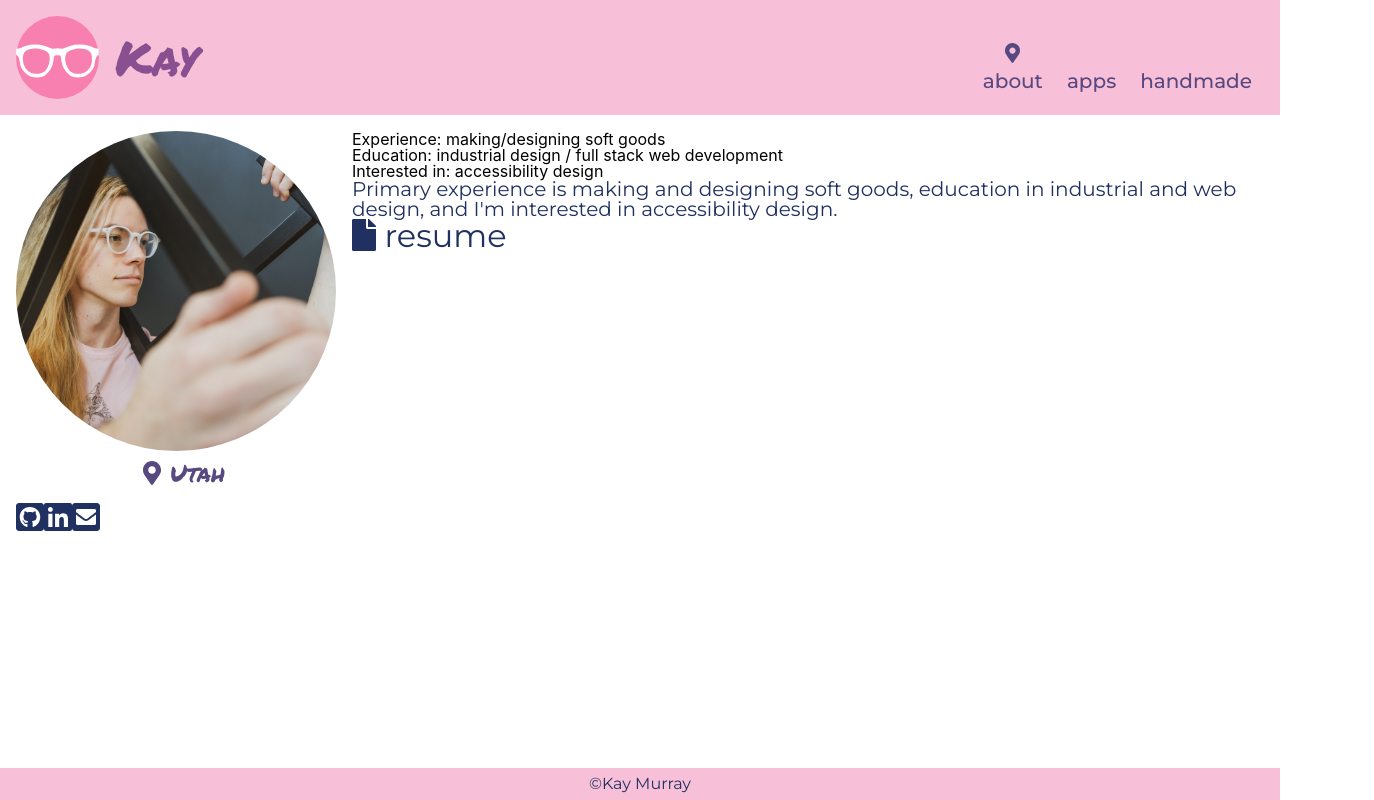
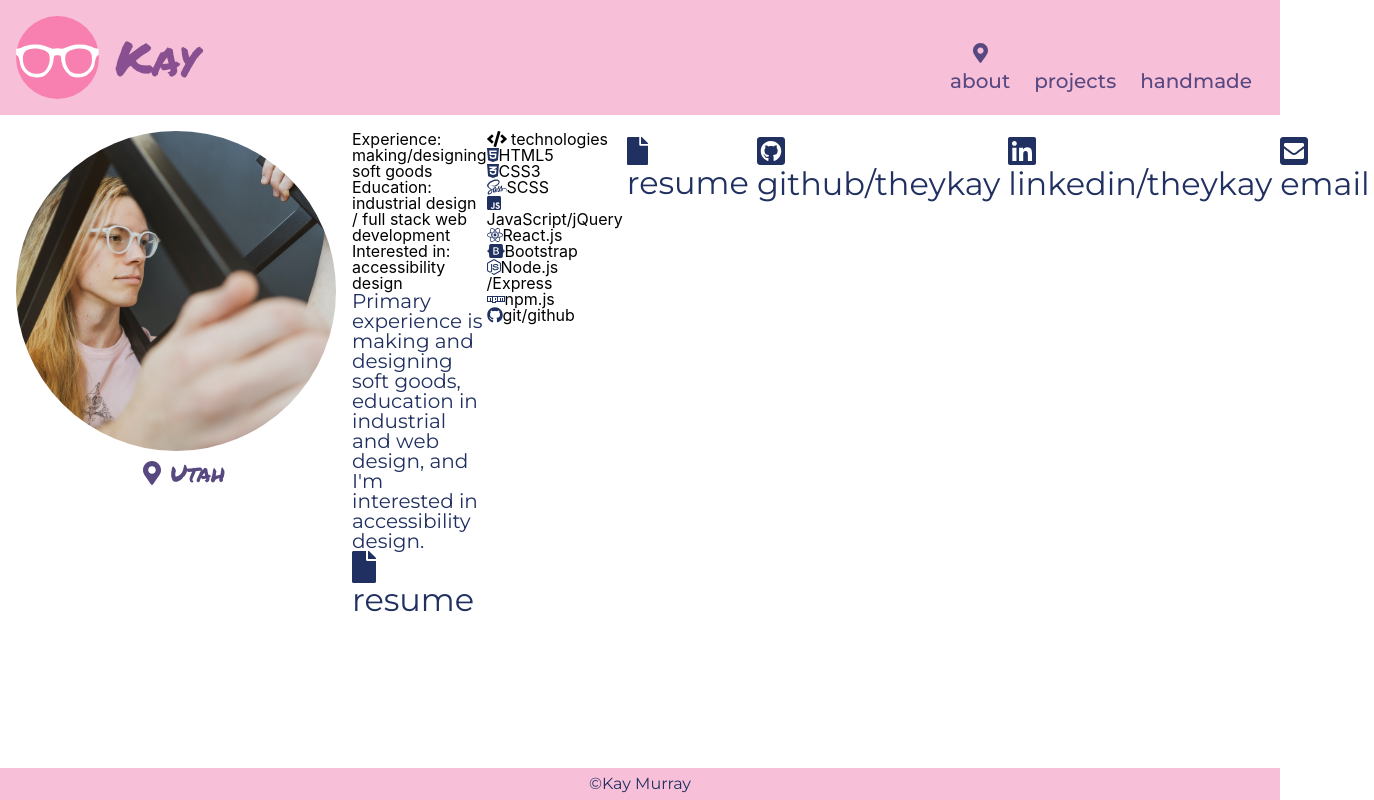
Before and after one commit to theykay/bubblegum, a React (Create React App) app: page / in a window 1280 px wide. Shown: the whole page, 1374 px wide, since content can reach past the window. Built offline with nearby package versions, Linux system fonts and the light colour scheme.

Commit message:
working on content for about me page and styling

```diff
--- a/src/Components/Header/header.scss
+++ b/src/Components/Header/header.scss
@@ -1,21 +1,18 @@
 /* dropdown menu animation */
 /* https://codinhood.com/micro/10-dropdown-menu-animations-css-transform */
 @import '../../styles/main.scss';
-@import '../../styles/partials/colors';
-@import '../../styles/partials/screens';
-@import '../../styles/partials/fonts';
 
 #pageHead {
   background-color: $colorLight;
   display: flex;
   align-items: center;
-  padding: 1rem;
   @include xs {
     flex-direction: column;
     justify-content: center;
-    padding-bottom: 0;
+    padding: 1rem 0 0 0;
   }
   @include sm {
+    padding: 1rem;
     flex-direction: row;
     justify-content: space-between;
   }
--- a/src/Components/Menu/Menu.jsx
+++ b/src/Components/Menu/Menu.jsx
@@ -19,7 +19,7 @@ const Menu = () => {
         </li>
         <li className={(usePathname() === '/digital' && 'menuItem current') || 'menuItem'} id="link2">
           <FontAwesomeIcon className={(usePathname() === '/digital' && 'showIcon') || 'hideIcon'} icon={faMapMarkerAlt} />
-          <Link className="menuLink" to='/digital'>apps</Link>
+          <Link className="menuLink" to='/digital'>projects</Link>
         </li>
         <li className={(usePathname() === '/handmade' && 'menuItem current') || 'menuItem'} id="link3">
           <FontAwesomeIcon className={(usePathname() === '/handmade' && 'showIcon') || 'hideIcon'} icon={faMapMarkerAlt} />
--- a/src/Components/Menu/menu.scss
+++ b/src/Components/Menu/menu.scss
@@ -57,6 +57,9 @@
   font-size: 1.25rem;
   padding: 0.5rem 0.75rem;
   border-radius: .25rem;
+  @include xs {
+    padding: 0.5rem 0;
+  }
   // &:link {}
   // &:visited {}
   &:hover {
--- a/src/Pages/AboutMe/AboutMe.jsx
+++ b/src/Pages/AboutMe/AboutMe.jsx
@@ -4,7 +4,8 @@ import './AboutMe.scss';
 import { FontAwesomeIcon } from '@fortawesome/react-fontawesome';
 import { faEnvelopeSquare, faMapMarkerAlt, faFile } from '@fortawesome/free-solid-svg-icons';
 import { faGithubSquare, faLinkedin } from '@fortawesome/free-brands-svg-icons';
-// import { faDiscord } from '@fortawesome/free-brands-svg-icons';
+import { faCode, faDatabase } from '@fortawesome/free-solid-svg-icons';
+import { faHtml5, faCss3Alt, faSass, faJsSquare, faReact, faBootstrap, faNodeJs, faNpm, faGithub } from '@fortawesome/free-brands-svg-icons';
 import ProfilePic from '../../images/profile.jpeg';
 import Resume from '../../images/KayMurray.pdf';
 
@@ -15,28 +16,6 @@ const AboutMe = () => {
         <section>
           <img id="profPic" src={ProfilePic} alt="me artistically draped around an overturned chair" />
           <h3 id="location"><FontAwesomeIcon icon={faMapMarkerAlt} /> Utah</h3>
-          <ul className="meLinks">
-            <li>
-              <a className="profLink" href="https://github.com/theykay" title="github/theykay" target="_blank" rel="noreferrer">
-                <FontAwesomeIcon icon={faGithubSquare} />
-              </a>
-            </li>
-            <li>
-              <a className="profLink" href="https://www.linkedin.com/in/theykay" title="linked/theykay" target="_blank" rel="noreferrer">
-                <FontAwesomeIcon icon={faLinkedin} />
-              </a>
-            </li>
-            {/* <li>
-              <a className="profLink" href="https://discord.gg/sKc5mWq" title="discord/theykay" target="_blank" rel="noreferrer">
-                <FontAwesomeIcon icon={faDiscord} />
-              </a>
-            </li> */}
-            <li>
-              <a className="profLink" href="mailto:murraykyleb@gmail.com" title="gmail/murraykyleb" target="_blank" rel="noreferrer">
-                <FontAwesomeIcon icon={faEnvelopeSquare} />
-              </a>
-            </li>
-          </ul>
         </section>
         <section>
           <article id="metails">
@@ -49,10 +28,64 @@ const AboutMe = () => {
             <Link id="resumeLink" className="profLink" to={Resume} title="opens in new tab" target="_blank"><FontAwesomeIcon icon={faFile} /> resume</Link>
           </article>
         </section>
-        <article id="plsContinue">
+        <section id="plsContinue">
           {/* random stuff about me */}
           {/* <p>Bad at video games but still enjoy playing</p> */}
-        </article>
+        </section>
+        <section id="skills">
+          <ul id="technologies"><FontAwesomeIcon icon={faCode} /> technologies
+            <li className="techItem">
+              <FontAwesomeIcon className="techIcon" icon={faHtml5} />HTML5
+            </li>
+            <li className="techItem">
+              <FontAwesomeIcon className="techIcon" icon={faCss3Alt} />CSS3
+            </li>
+            <li className="techItem">
+              <FontAwesomeIcon className="techIcon" icon={faSass} />SCSS
+            </li>
+            <li className="techItem">
+              <FontAwesomeIcon className="techIcon" icon={faJsSquare} />JavaScript/jQuery
+            </li>
+            <li className="techItem">
+              <FontAwesomeIcon className="techIcon" icon={faReact} />React.js
+            </li>
+            <li className="techItem">
+              <FontAwesomeIcon className="techIcon" icon={faBootstrap} />Bootstrap
+            </li>
+            <li className="techItem">
+              <FontAwesomeIcon className="techIcon" icon={faNodeJs} />Node.js /Express
+            </li>
+            <li className="techItem">
+              <FontAwesomeIcon className="techIcon" icon={faNpm} />npm.js
+            </li>
+            <li className="techItem">
+              <FontAwesomeIcon className="techIcon" icon={faGithub} />git/github
+            </li>
+          </ul>
+        </section>
+        <ul className="meLinks">
+          <li className="meLinksItem">
+            <Link id="resumeLink" className="profLink" to={Resume} title="opens in new tab" target="_blank"><FontAwesomeIcon id="fileIcon" className="icon" icon={faFile} />resume</Link>
+          </li>
+          <li className="meLinksItem">
+            <a className="profLink" href="https://github.com/theykay" title="github/theykay" target="_blank" rel="noreferrer">
+              <FontAwesomeIcon className="icon" icon={faGithubSquare} />
+                github/theykay
+              </a>
+          </li>
+          <li className="meLinksItem">
+            <a className="profLink" href="https://www.linkedin.com/in/theykay" title="linked/theykay" target="_blank" rel="noreferrer">
+              <FontAwesomeIcon className="icon" icon={faLinkedin} />
+                linkedin/theykay
+              </a>
+          </li>
+          <li className="meLinksItem">
+            <a className="profLink" href="mailto:murraykyleb@gmail.com" title="gmail/murraykyleb" target="_blank" rel="noreferrer">
+              <FontAwesomeIcon className="icon" icon={faEnvelopeSquare} />
+                email
+              </a>
+          </li>
+        </ul>
       </section>
     </>
   )
--- a/src/Pages/AboutMe/AboutMe.scss
+++ b/src/Pages/AboutMe/AboutMe.scss
@@ -3,6 +3,7 @@
 #aboutMe {
   display: flex;
   margin: 1rem;
+  margin-bottom: 3rem;
   @include xs {
     flex-direction: column;
     align-items: center;
@@ -43,21 +44,51 @@
 
 .meLinks {
   display: flex;
-  flex-direction: row;
-  justify-content: flex-start;
-  align-items: flex-start;
+  float: left;
+  margin: 0 auto;
+  @include xs {
+    flex-direction: column;
+    justify-content: flex-start;
+    align-items: flex-start;
+  }
+  @include sm {
+    flex-direction: row;
+    justify-content: flex-start;
+    align-items: flex-start;
+  }
+}
+
+.meLinksItem {
+  padding: .25rem;
 }
 
 .profLink {
   // margin: .25rem .5rem;
-  font-size: 2rem;
+  @include xs {
+    font-size: 1.5rem;
+  }
+  @include sm {
+    font-size: 2rem;
+  }
   &:hover {
     color: $colorMid;
   }
 }
 
+.icon {
+  padding-right: .5rem;
+}
+
+#fileIcon {
+  font-size: 1.75rem;
+}
+
 #username {
   font-family: $fontFancy;
+}
+
+.techIcon {
+  color: $colorDark;
 }
 
 p, a {
@@ -67,5 +98,4 @@ p, a {
 
 a {
   text-decoration: none;
-
 }
```
